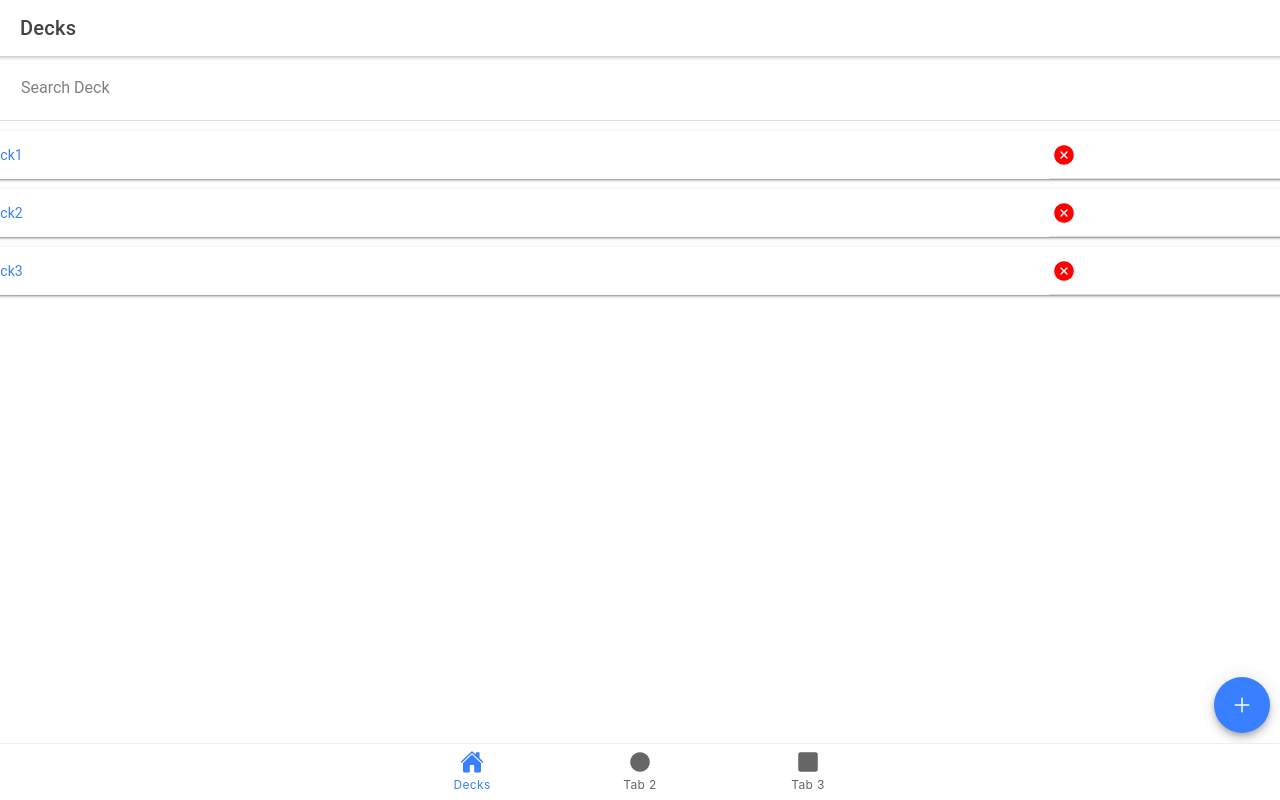
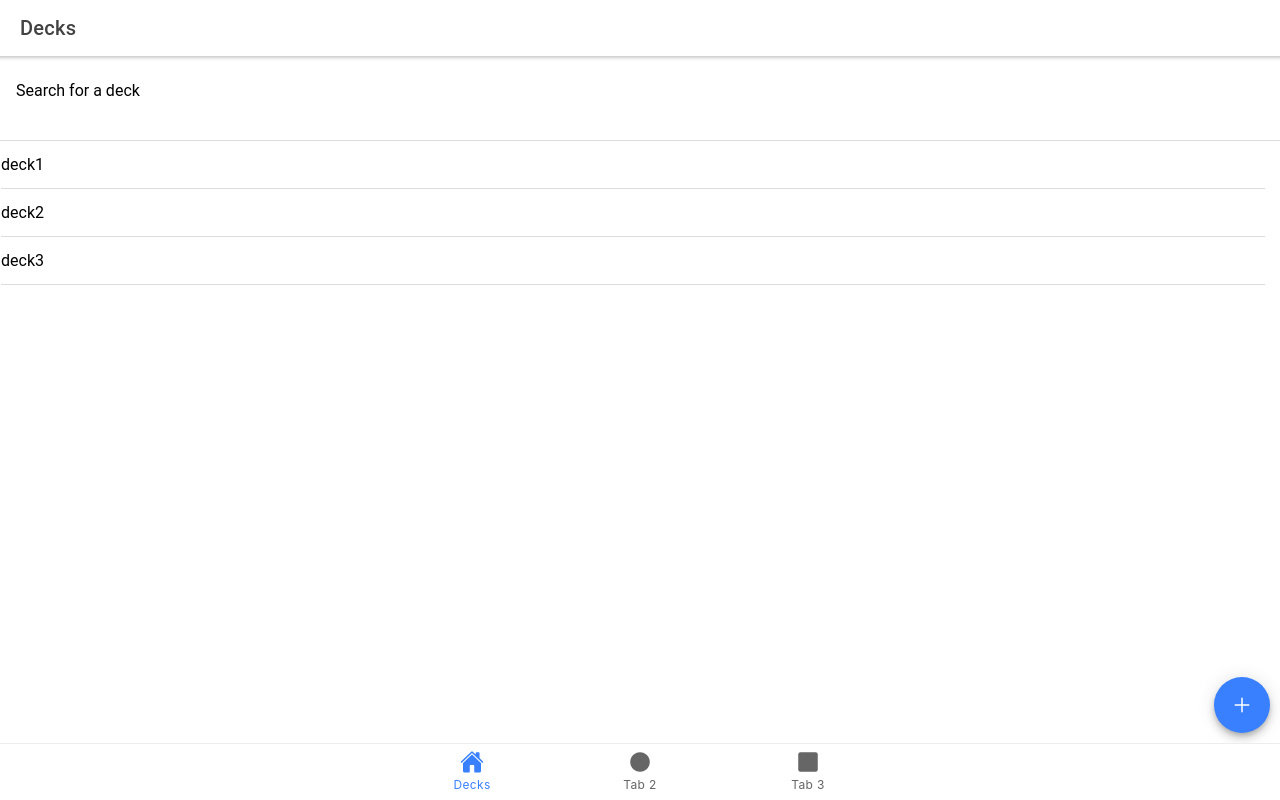
Before and after one commit to Mahyar-sh/speech-card, a React (Create React App) app: page /decks in a window 1280 px wide. Built offline with nearby package versions, Linux system fonts and the light colour scheme.

Commit message:
add a modal to edit the name of a deck

```diff
--- a/src/App.tsx
+++ b/src/App.tsx
@@ -48,10 +48,16 @@ setupIonicReact();
 const App: React.FC = () => {
   const [data,setData]= useState<DeckModel[]>(firstWords);
 
+  const editDeckName = (index:number,newName:string)=>{
+    const oldData = [...data];
+    oldData[index].name= newName;
+    setData(oldData);
+  };
+
   const addNewDeck = (info:any):void =>{
 
     const newDeck:DeckModel= {name:info,words:[]};
-    const oldData:DeckModel[]= [...data];
+    const oldData= [...data];
     oldData.push(newDeck);
     setData(oldData);
   };
@@ -88,6 +94,7 @@ const App: React.FC = () => {
             <DecksPage data={data}
                        addNewDeck={addNewDeck}
                        onDeleteItem={(i:number)=> onDeleteDeck(i)}
+                       editDeckName={(num,name)=>editDeckName(num,name)}
             />
           </Route>
             {data.map((item:DeckModel, index)=> {
@@ -98,17 +105,17 @@ const App: React.FC = () => {
                       addNewWord(word, meaning, deckIndex)
                     }} deck={item} onDeleteWord={(cardIndex)=> {
                       onDeleteWords(cardIndex, deckIndex)
-                  }}/>
+                    }} />
                   </Route>
               );
             })}
+
           <Route exact path="/tab2">
             <Tab2 />
           </Route>
           <Route exact path="/tab3">
             <Tab3 />
           </Route>
-          {/*<Decks onDeleteWords={onDeleteWords} onAddWord={addNewWord} data={data} />*/}
           <Route exact path="/">
             <Redirect to="/decks" />
           </Route>
--- a/src/pages/Decks.page.tsx
+++ b/src/pages/Decks.page.tsx
@@ -1,7 +1,7 @@
 import React, { useEffect, useState } from 'react';
 
-import { IonButton, IonCard, IonCardContent, IonCardHeader, IonCardTitle, IonContent, IonFab, IonFabButton, IonFabList, IonHeader, IonIcon, IonInput, IonItem, IonModal, IonPage, IonRouterLink, IonTab, IonTabButton, IonTitle, IonToolbar } from '@ionic/react';
-import {closeCircle,add} from 'ionicons/icons';
+import { IonButton, IonCard, IonCardContent, IonCardHeader, IonCardTitle, IonContent, IonFab, IonFabButton, IonFabList, IonHeader, IonIcon, IonInput, IonItem, IonItemOption, IonItemOptions, IonItemSliding, IonLabel, IonModal, IonPage, IonRouterLink, IonTab, IonTabButton, IonTitle, IonToolbar } from '@ionic/react';
+import {closeCircle,add, trash, remove} from 'ionicons/icons';
 
 import './Decks.page.css';
 
@@ -14,37 +14,40 @@ type DecksPageProps = {
   data:DeckModel[],
   addNewDeck: (info:any)=> void,
   onDeleteItem:(i:number)=>void,
+  editDeckName:(num:number,newName:string)=>void,
 };
 
-const DecksPage: React.FC<DecksPageProps> = ({data , addNewDeck, onDeleteItem}) => {
+const DecksPage: React.FC<DecksPageProps> = ({data , addNewDeck, onDeleteItem, editDeckName}) => {
 
   const [inputData,setInputData] = useState('');
   const [showModal,setshowModal] = useState<boolean>(false);
+  const [showEditModal,setShowEditModal]= useState<boolean>(false);
+  const [editModalInputData,setEditModalInputData]= useState<string>('');
+  const [editModalIndexNumber,setEditModalIndexNumber]= useState<number>(0);
   const [searchDeck,setSearchDeck] = useState<string>('');
   const [newData,SetNewData] = useState<DeckModel[]>(data);
 
+  // check
+  useEffect(()=>{
+    SetNewData(data);
+  },[data])
   // search for a deck
   useEffect(()=>{
     if(searchDeck === ''){
       SetNewData(data);
-      console.log('filter is empty');
     }
     else{
-      console.log(searchDeck);
       const allDecks= [...data];
       const filterDecks = allDecks.filter(item =>{
         const helpSearchDeck:string = searchDeck.toLowerCase();
         const theIndex= item.name.toLowerCase().indexOf(helpSearchDeck);
        if( theIndex !== -1){
-         console.log(searchDeck);
-        console.log(item.name.toLowerCase().indexOf(helpSearchDeck));
         return item;
        }
       });
       SetNewData(filterDecks);
 
     }
-    console.log(newData);
   },[searchDeck]);
 
   const searchInDecksList = (e:any)=>{
@@ -59,20 +62,73 @@ const onHandleDeleteItem= (i:number)=>{
   onDeleteItem(i);
   setInputData('');
 }
+
+  const EditModal = ()=>{
+    return(
+      <IonModal isOpen={showEditModal}
+                // initialBreakpoint={0.8}
+                // onDidDismiss={()=>setshowModal(false)}
+                >
+        <IonContent>
+        <IonToolbar>
+          <IonTitle>
+          Edit Deck Name
+          </IonTitle>
+        </IonToolbar>
+         <IonItem style={{margin:'40px 0'}}>
+         <IonInput value={editModalInputData}
+                onIonChange={(e)=> {setEditModalInputData(e.detail.value!)}} placeholder='Edit Deck Name' >
+                </IonInput>
+         </IonItem>
+
+              <IonButton expand='full'
+              shape='round'
+              onClick={(e)=>{
+                if(editModalInputData!==''){
+                  setShowEditModal(false);
+                  editDeckName(editModalIndexNumber,editModalInputData);
+                  setEditModalInputData('');
+                }
+              }
+              }
+              >Edit Deck Name</IonButton>
+              <IonButton expand='full'
+                          shape='round'
+                          color='danger'
+                          onClick={()=>{setShowEditModal(false);
+                          setEditModalInputData('')}}>
+                          Cancel
+              </IonButton>
+        </IonContent>
+      </IonModal>
+    )
+  };
   const decks = (info: DeckModel[] ):any => {
     return(
         info.map((item:any | undefined, index:number ):any | undefined =>{
           return(
-            <IonCard className='row' key={index}>
-              <div className='itemName'>
-                <Link color='dark' to={`/decks/${item.name}`}>{item.name}</Link>
-              </div>
-              <div className='deleteItem'>
-                <IonItem><DeleteItem
-                i={index}
-                onDeleteItem={(i:number)=> onHandleDeleteItem(i)}  /></IonItem>
-              </div>
-            </IonCard>
+            <IonItemSliding
+            className='row' key={index}>
+                <Link style={{width:'100%'}} to={`/decks/${item.name}`}>
+                  <IonItem>
+
+                  {item.name}
+                  </IonItem>
+                  </Link>
+              <IonItemOptions side='end'>
+                <IonItemOption onClick={()=>{setEditModalIndexNumber(index);setShowEditModal(true) }}>
+                  <IonIcon>
+                    <i className="bi bi-pencil-square"></i>
+                  </IonIcon>
+                </IonItemOption>
+
+                <IonItemOption color='danger'  onClick={()=>{onHandleDeleteItem(index)}}>
+                  <IonIcon icon={trash}></IonIcon>
+                </IonItemOption>
+              </IonItemOptions>
+
+            </IonItemSliding>
+
           );
         }
       )
@@ -93,6 +149,7 @@ const onHandleDeleteItem= (i:number)=>{
           </IonToolbar>
         </IonHeader>
         <IonItem>
+        <IonLabel position='floating'>Search for a deck</IonLabel>
           <IonInput placeholder='Search Deck'
                     style={{margin:'10px 5px'}}
                     value={searchDeck}
@@ -159,6 +216,9 @@ const onHandleDeleteItem= (i:number)=>{
         </IonContent>
       </IonModal>
       </IonContent>
+      <IonContent>
+        {EditModal()}
+      </IonContent>
       <IonFab  vertical='bottom' horizontal='end' slot='fixed'>
       <IonFabButton onClick={()=>{setshowModal(true)}} >
             <IonIcon icon={add}></IonIcon>
```
Lines whose indentation alone changed are shown as unchanged.
